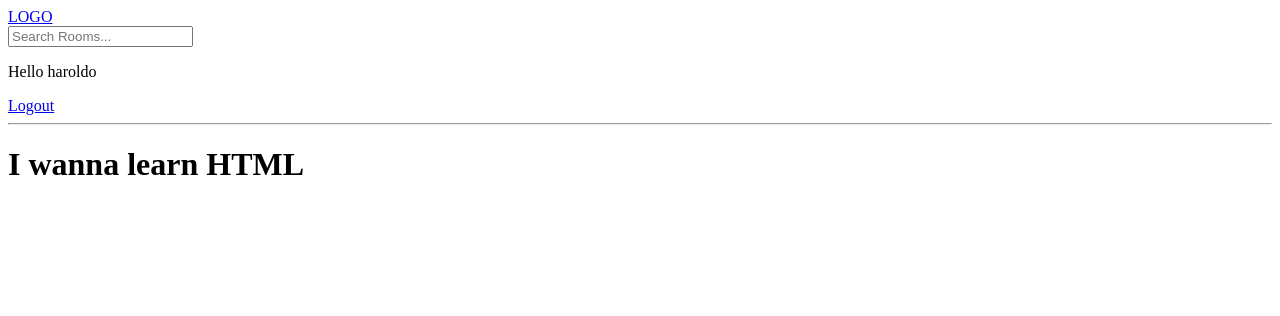
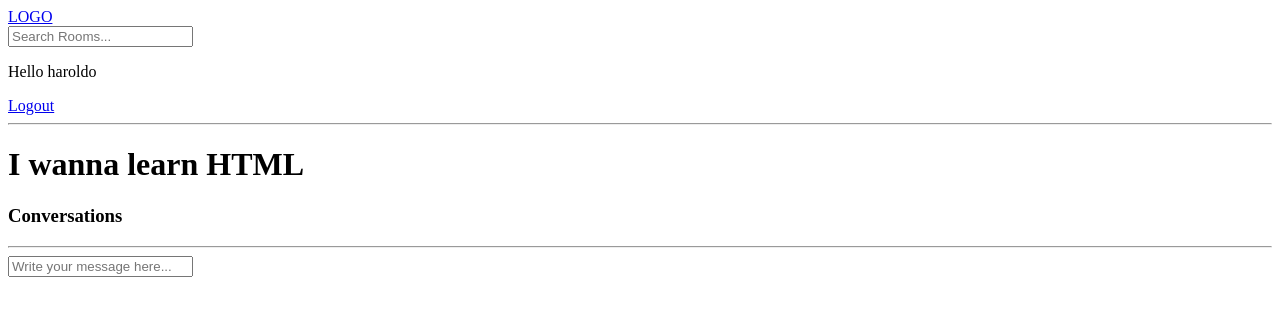
Before and after one commit to haroldojunios/TraversyMediaDjango-studybud, a Django app: page /room/3/ in a window 1280 px wide. Shown: the top 316 px of the page. Run offline with Django 3.2, Linux system fonts and the light colour scheme; a user stored in the database is signed in; data comes from the database, SQL or seed files in the repository; both versions use the stored data as it was after the commit.

Commit message:
Implement add message functionality

```diff
--- a/base/templates/base/room.html
+++ b/base/templates/base/room.html
@@ -1,5 +1,31 @@
-{% extends 'main.html' %}
+{% extends "main.html" %}
 
 {% block content %}
 <h1>{{room.name}}</h1>
+<p>{{room.description}}</p>
+
+<div class="comment-wrapper">
+  <h3>Conversations</h3>
+  <hr>
+
+  {% for message in room_messages %}
+  <div>
+    <small>@{{message.user}}
+      {{message.created|timesince}}
+      ago</small>
+    <p>{{message.body}}</p>
+    <hr>
+  </div>
+  {% endfor %}
+</div>
+
+{% if request.user.is_authenticated %}
+<div class="comment-form">
+  <form action="" method="post">
+    {% csrf_token %}
+
+    <input type="text" name="body" placeholder="Write your message here...">
+  </form>
+</div>
+{% endif %}
 {% endblock content %}
--- a/base/views.py
+++ b/base/views.py
@@ -7,7 +7,7 @@ from django.contrib.auth.models import User
 from django.contrib.auth.forms import UserCreationForm
 from django.db.models import Q
 
-from .models import Room, Topic
+from .models import Room, Topic, Message
 from .forms import RoomForm
 
 
@@ -50,7 +50,7 @@ def register_page(request):
             login(request, user)
             return redirect('home')
         else:
-            messages.error(request,'An error ocurred during registration')
+            messages.error(request, 'An error ocurred during registration')
 
     form = UserCreationForm()
     context = {'page': 'register', 'form': form}
@@ -73,7 +73,15 @@ def home(request):
 
 def room(request, pk):
     room = Room.objects.get(id=pk)
-    context = {'room': room}
+    messages = room.message_set.all().order_by('-created')
+
+    if request.method == 'POST':
+        message = Message.objects.create(
+            user=request.user, room=room, body=request.POST.get('body')
+        )
+        return redirect('room', pk=room.id)
+
+    context = {'room': room, 'room_messages': messages}
     return render(request, 'base/room.html', context)
 
 
```
Also changed, not shown: db.sqlite3.
